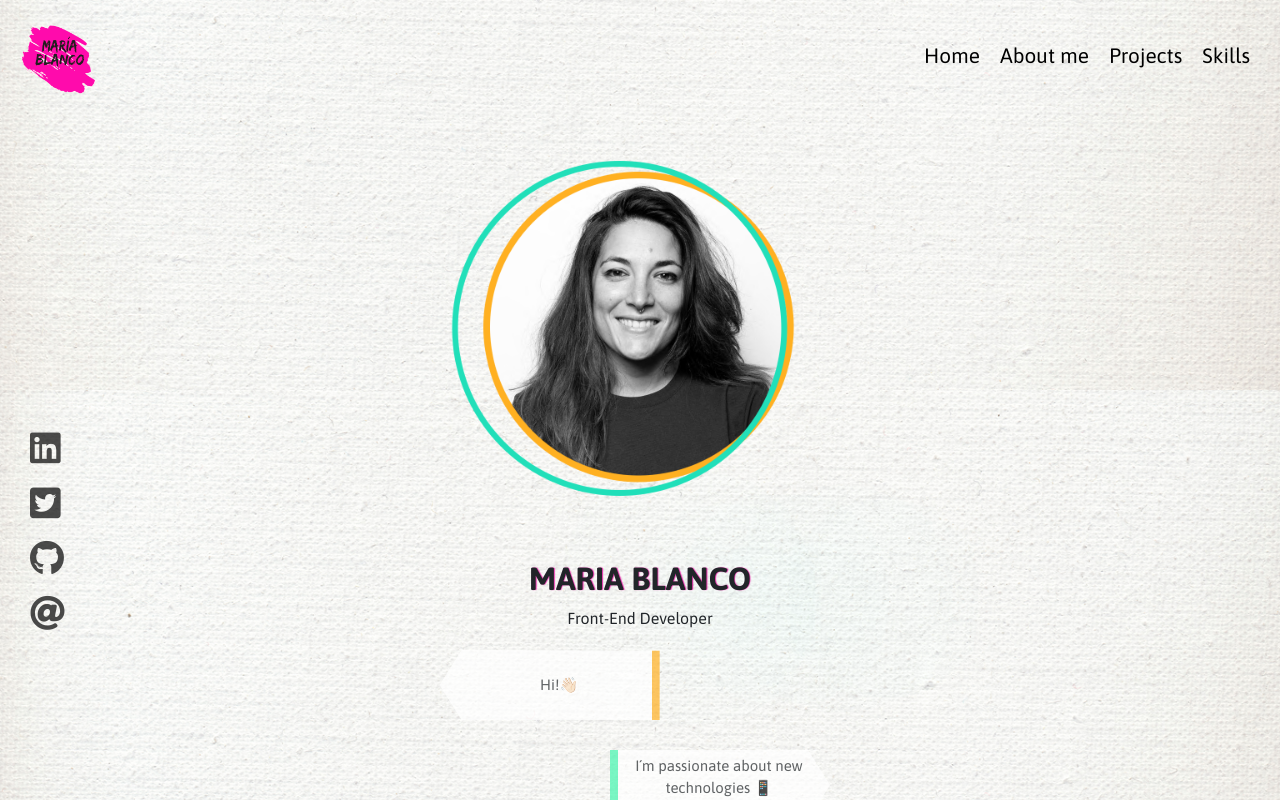
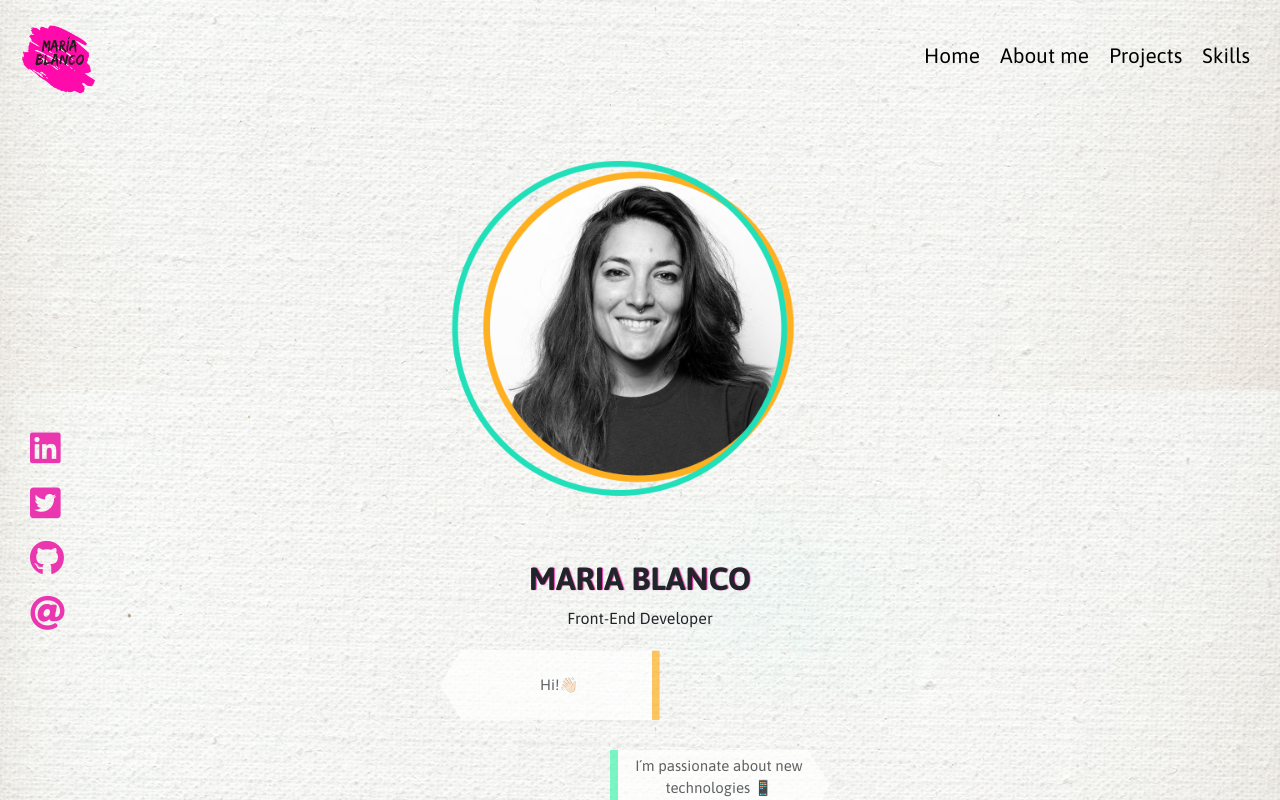
Before and after one commit to mablancoalvarez/mablancoalvarez, a React (Create React App) app: page /#/Aboutme in a window 1280 px wide. Shown: the top 800 px of the page. Built offline with nearby package versions, Linux system fonts and the light colour scheme.

Commit message:
add transition social icon

```diff
--- a/src/stylesheets/layouts/Aboutme.scss
+++ b/src/stylesheets/layouts/Aboutme.scss
@@ -21,11 +21,11 @@
     height: 1500px;
     overflow-y: scroll;
     background-attachment: fixed;
-    font-family: 'Asap';
-    &__body{
-        padding:1.25rem;
+    font-family: "Asap";
+    &__body {
+        padding: 1.25rem;
 
-    &-text{
+        &-text {
             text-align: center;
             h1 {
                 font-size: 1.5rem;
@@ -56,38 +56,56 @@
                 }
             }
         }
-
     }
-.social-icons{
+    .social-icons {
         display: flex;
         flex-direction: column;
         position: absolute;
         top: 39%;
         left: 4%;
-    i{
-        font-size:20px;
-        color:black;
-        padding:5px;
-        opacity: 0.7;
+        animation-name: fade-in;
+
+        -webkit-animation: fade-in 3s cubic-bezier(0.39, 0.575, 0.565, 1) both;
+        animation: fade-in 3s cubic-bezier(0.39, 0.575, 0.565, 1) both;
+        @-webkit-keyframes fade-in {
+            0% {
+                opacity: 0;
+            }
+            100% {
+                opacity: 1;
+            }
+        }
+        @keyframes fade-in {
+            0% {
+                opacity: 0;
+            }
+            100% {
+                opacity: 1;
+            }
+        }
+
+        i {
+            font-size: 25px;
+            color: $mainColor;
+            padding: 5px;
+
             &:hover,
             &:focus {
-          color:$mainColor;
+                color: black;
+                opacity: 0.7;
                 transition: all 0.7s ease;
             }
         }
 
-
-
         @include forTablet {
-
             top: 50%;
             position: fixed;
-    margin:20px;
-    left:0%;
+            margin: 20px;
+            left: 0%;
 
-    i{
-        font-size:35px;
-        padding:10px;
+            i {
+                font-size: 35px;
+                padding: 10px;
             }
         }
     }
```
Lines whose indentation alone changed are shown as unchanged.
